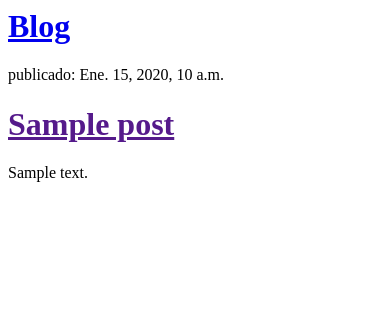
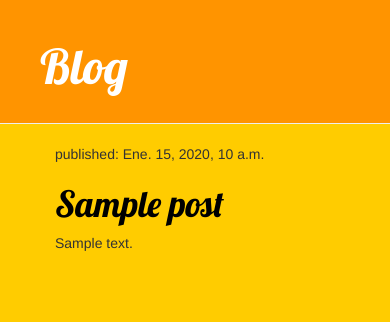
Before and after one commit to two-sider/mi-blog, a Django app: template blog/templates/blog/post_list.html in a window 390 px wide. Shown: the top 322 px of the page. Run offline with Django 3.2, Linux system fonts and the light colour scheme; the template is opened without the code that fills it: values that come from a table or form of the project are taken from there, others are empty; tables that the repository leaves empty hold one stand-in row (values such as "Sample post"); some libraries are stand-ins or nearby versions.

Commit message:
static y estilo

```diff
--- /dev/null
+++ b/blog/static/css/blog.css
@@ -0,0 +1,43 @@
+body {background-color: #ffcc00;}
+
+h1 a {
+    font-family: 'Lobster';
+}
+.page-header {
+    background-color: #ff9400;
+    margin-top: 0;
+    padding: 20px 20px 20px 40px;
+}
+.page-header h1, .page-header h1 a, .page-header h1 a:visited, .page-header h1 a:active {
+    color: #ffffff;
+    font-size: 36pt;
+    text-decoration: none;
+}
+.content {
+    margin-left: 40px;
+}
+h1, h2, h3, h4 {
+    font-family: 'Lobster', cursive;
+}
+.save {
+    float: right;
+}
+
+.post-form textarea, .post-form input {
+    width: 100%;
+}
+
+.top-menu, .top-menu:hover, .top-menu:visited {
+    color: #ffffff;
+    float: right;
+    font-size: 26pt;
+    margin-right: 20px;
+}
+
+.post {
+    margin-bottom: 70px;
+}
+
+.post h1 a, .post h1 a:visited {
+    color: #000000;
+}
--- /dev/null
+++ b/blog/templates/blog/base.html
@@ -0,0 +1,24 @@
+{% load static %}
+<html>
+    <head>
+        <title>Blog de Erick</title>
+        <link rel="stylesheet" href="//maxcdn.bootstrapcdn.com/bootstrap/3.2.0/css/bootstrap.min.css">
+        <link rel="stylesheet" href="//maxcdn.bootstrapcdn.com/bootstrap/3.2.0/css/bootstrap-theme.min.css">
+        <link rel="stylesheet" href="{% static 'css/blog.css' %}">
+        <link href="//fonts.googleapis.com/css?family=Lobster&subset=latin,latin-ext" rel="stylesheet" type="text/css">
+
+    </head>
+    <body>
+      <div class="page-header">
+       <h1><a href="/">Blog</a></h1>
+   </div>
+   <div class="content container">
+       <div class="row">
+           <div class="col-md-8">
+           {% block content %}
+           {% endblock %}
+           </div>
+       </div>
+   </div>
+    </body>
+</html>
--- a/blog/templates/blog/post_list.html
+++ b/blog/templates/blog/post_list.html
@@ -1,19 +1,13 @@
-<html>
-    <head>
-        <title>Blog de Erick</title>
-    </head>
-    <body>
-        <div>
-            <div>
-              <h1><a href = "/" > Blog </a ></h1>
-            </div >
-              {% for post in posts %}
-            <div>
-              <p> publicado: {{ post.fecha_publicacion }} </p>
-              <h1><a href = "" >{{ post.titulo }} </a></h1>
-              <p>{{ post.texto|linebreaksbr }} </p>
-            </div>
-              {% endfor %}
+{% extends 'blog/base.html' %}
+
+{% block content %}
+{% for post in posts %}
+    <div class="post">
+        <div class="date">
+            <p>published: {{ post.fecha_publicacion }}</p>
         </div>
-    </body>
-</html>
+        <h1><a href="">{{ post.titulo }}</a></h1>
+        <p>{{ post.texto|linebreaksbr }}</p>
+    </div>
+{% endfor %}
+{% endblock %}
```
